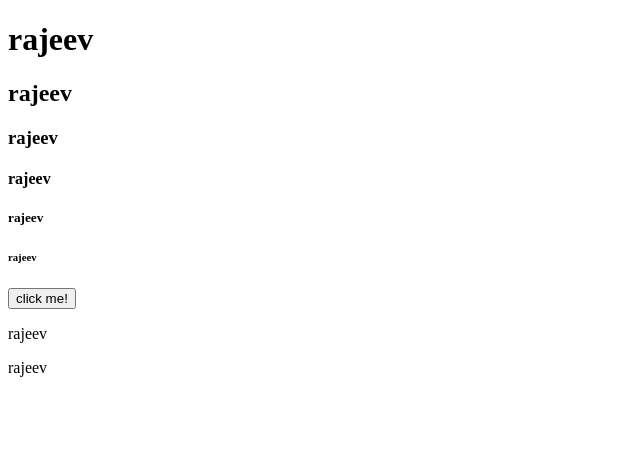
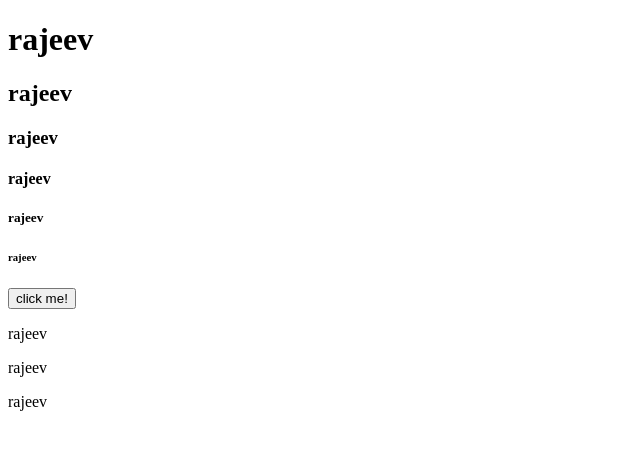
Before and after one commit to RajeevPrajapat/project2, a plain HTML site: page index.html in a window 1280 px wide. Shown: the full height of the page, 0-640 px from the left. Drawn offline with Linux system fonts and the light colour scheme.

Commit message:
new change

```diff
--- a/index.html
+++ b/index.html
@@ -15,6 +15,8 @@
     <button>click me!</button>
     <p>rajeev</p>
         <p>rajeev</p>
+    <p>rajeev
+    </p>
 
 </body>
 </html>
```
